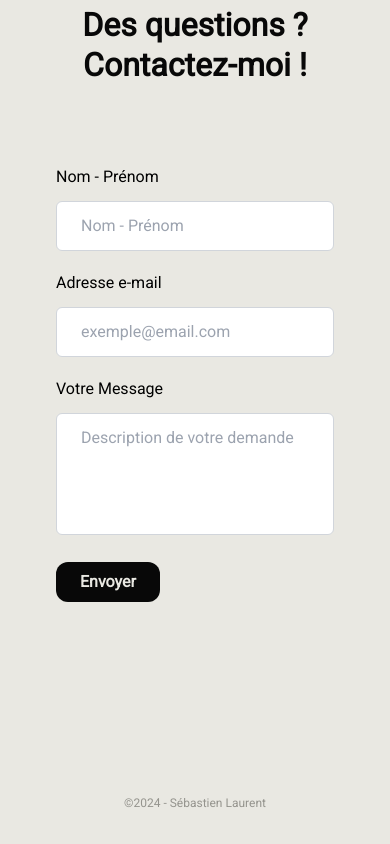
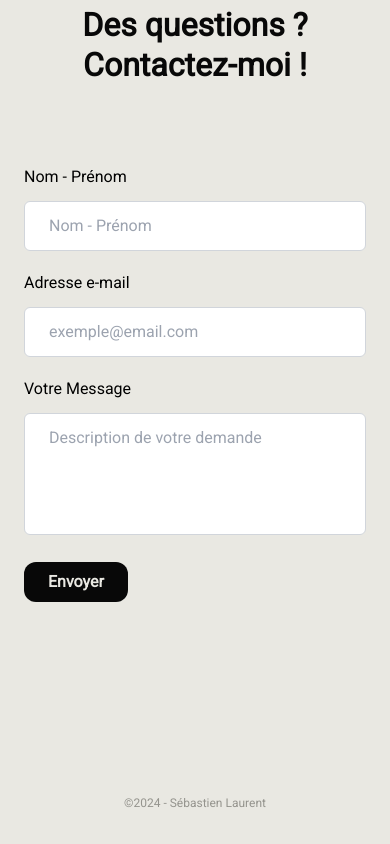
Before and after one commit to SebastienLaurentt/Portfolio-V2, a Next.js app: page / in a window 390 px wide. Shown: the part 4166-5010 px from the top of the page. Built offline with nearby package versions, Linux system fonts and the light colour scheme.

Commit message:
delete px in contactFrom mobile display

```diff
--- a/components/LandingSections/Contact/Contact.tsx
+++ b/components/LandingSections/Contact/Contact.tsx
@@ -6,7 +6,7 @@ const Contact = () => {
   return (
     <Section marginBottom={true} marginTop={true}>
       <SectionHeader title="Des questions ? Contactez-moi !" />
-      <div className="px-8 lg:px-20 xl:px-60">
+      <div className="md:px-8 lg:px-20 xl:px-60">
         <ContactForm />
       </div>
 
```
